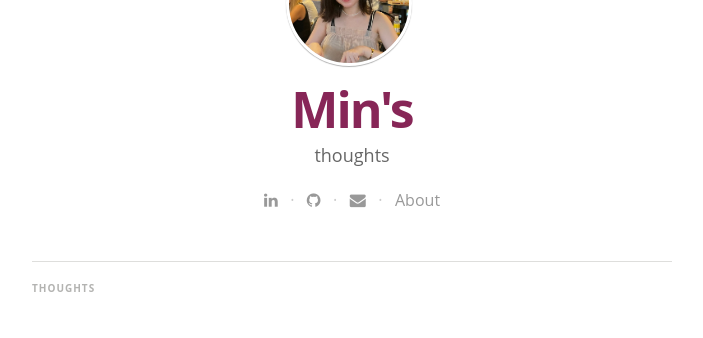
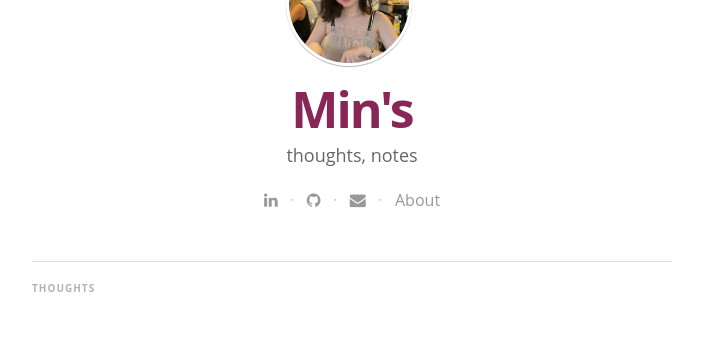
Before and after one commit to minniie/minniie.github.io, a Jekyll site: the page built from index.html, in a window 1280 px wide. Shown: the part 450-788 px from the top of the page, without its empty margins (288-991 px from the left). Built offline with Jekyll 4.4.1, drawn with Linux system fonts in a browser that asks for light colours; nearby versions of some CDN libraries; some web fonts are replaced; the list of posts is cut into pages by our own code.

Commit message:
Update _config.yml

```diff
--- a/_config.yml
+++ b/_config.yml
@@ -6,7 +6,7 @@ gems:
 # Site settings
 title: "Min's"
 description: > # this means to ignore newlines until "email:"
-   thoughts
+   thoughts, notes
 
 email: mlee981001@gmail.mail
 #blog logo
```
